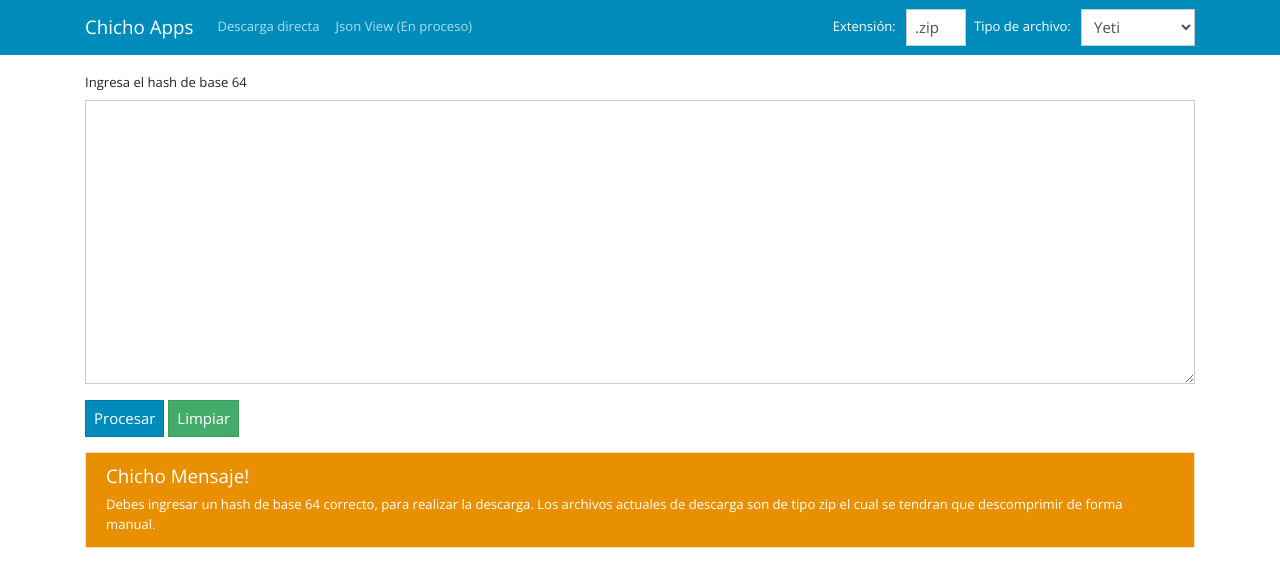
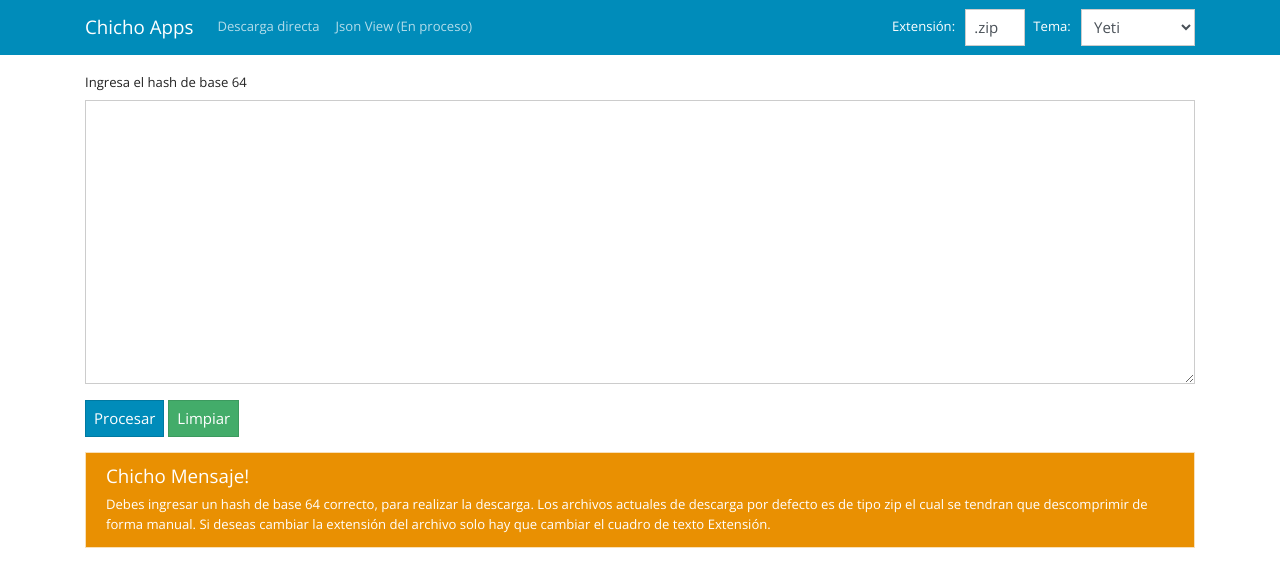
Before and after one commit to asanchez1610/chicho_descargas, a plain HTML site: page index.html in a window 1280 px wide. Drawn offline with nearby package versions, Linux system fonts and the light colour scheme.

Commit message:
extension add

```diff
--- a/index.html
+++ b/index.html
@@ -35,7 +35,7 @@
                         <div class="form-group">
                             <span class="labelTheme">Extensión: &nbsp;&nbsp;</span>
                             <input class="form-control mr-sm-2" id = "extension" value = ".zip" style="max-width: 60px" type="text" >
-                            <span class="labelTheme">Tipo de archivo: &nbsp;&nbsp;</span>
+                            <span class="labelTheme">Tema: &nbsp;&nbsp;</span>
                             <select id="selectTheme" class="form-control" placeholder="Search">
                                 <option value="yeti">Yeti</option>
                                 <option value="lumen">Lumen</option>
@@ -68,7 +68,10 @@
             <div class="alert alert-warning container-panel-main">
                 <h5>Chicho Mensaje!</h5>
                 <p class="mb-0">Debes ingresar un hash de base 64 correcto, para realizar la descarga. Los archivos
-                    actuales de descarga son de tipo zip el cual se tendran que descomprimir de forma manual.</p>
+                    actuales de descarga por defecto es de tipo zip el cual se tendran que descomprimir de forma manual.
+                    Si deseas cambiar la extensión del archivo solo hay que cambiar el cuadro de texto <strong>Extensión</strong>.
+                </p>
+
             </div>
         </div>
 
```
